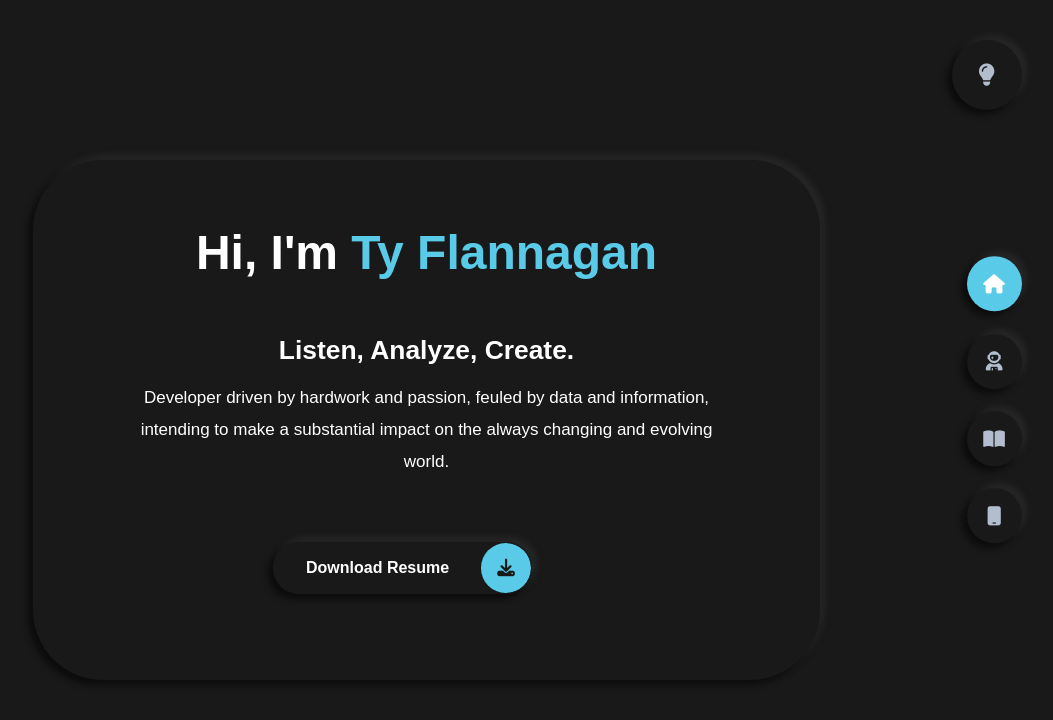
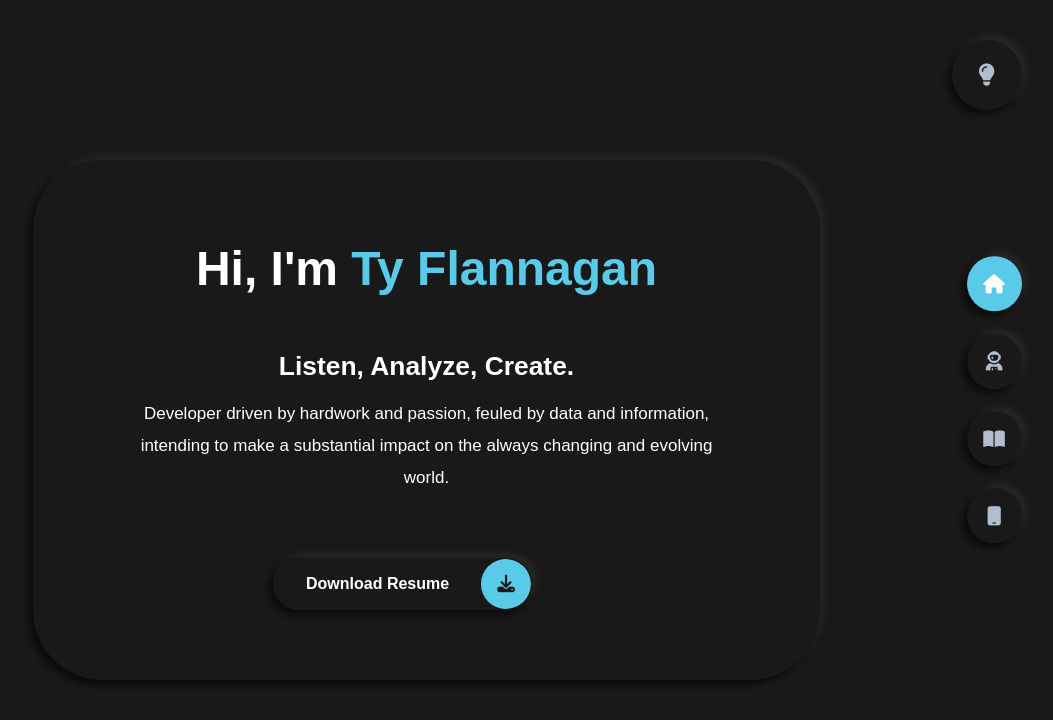
Before and after one commit to tflannagan/Portfolio, a plain HTML site: page index.html in a window 1280 px wide. Shown: the whole page, without its empty margins (220-1273 px from the left). Drawn offline with Linux system fonts and the light colour scheme; a web font is replaced by a local one.

Commit message:
more margin for home page

```diff
--- a/styles/styles.scss
+++ b/styles/styles.scss
@@ -372,7 +372,7 @@ section {
     }
 
       .name {
-        margin: 2rem 0rem 0rem 0rem;
+        margin: 4rem 0rem 0rem 0rem;
         text-align: center;
           font-size: 3rem;
           span { color: var(--color-secondary); }
```
Also changed, not shown: css/styles.css, styles/dist/styles.css.
